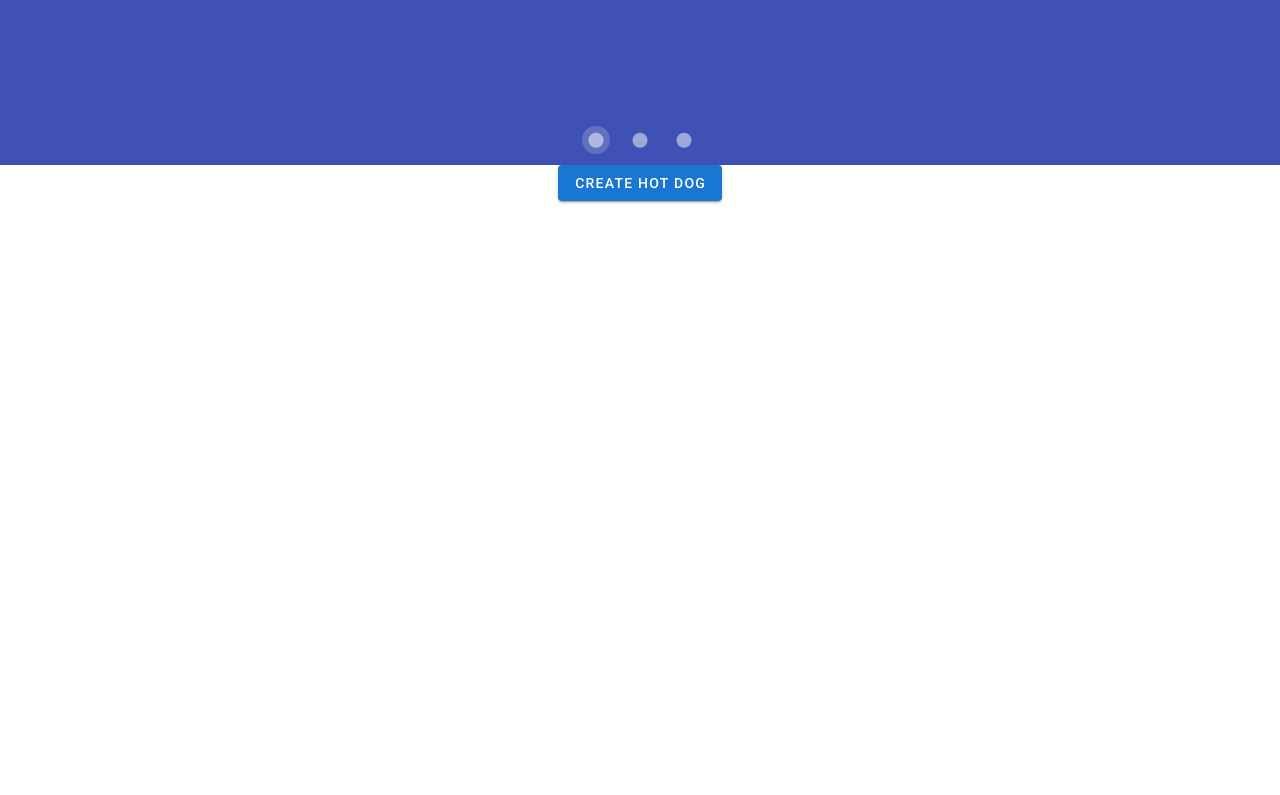
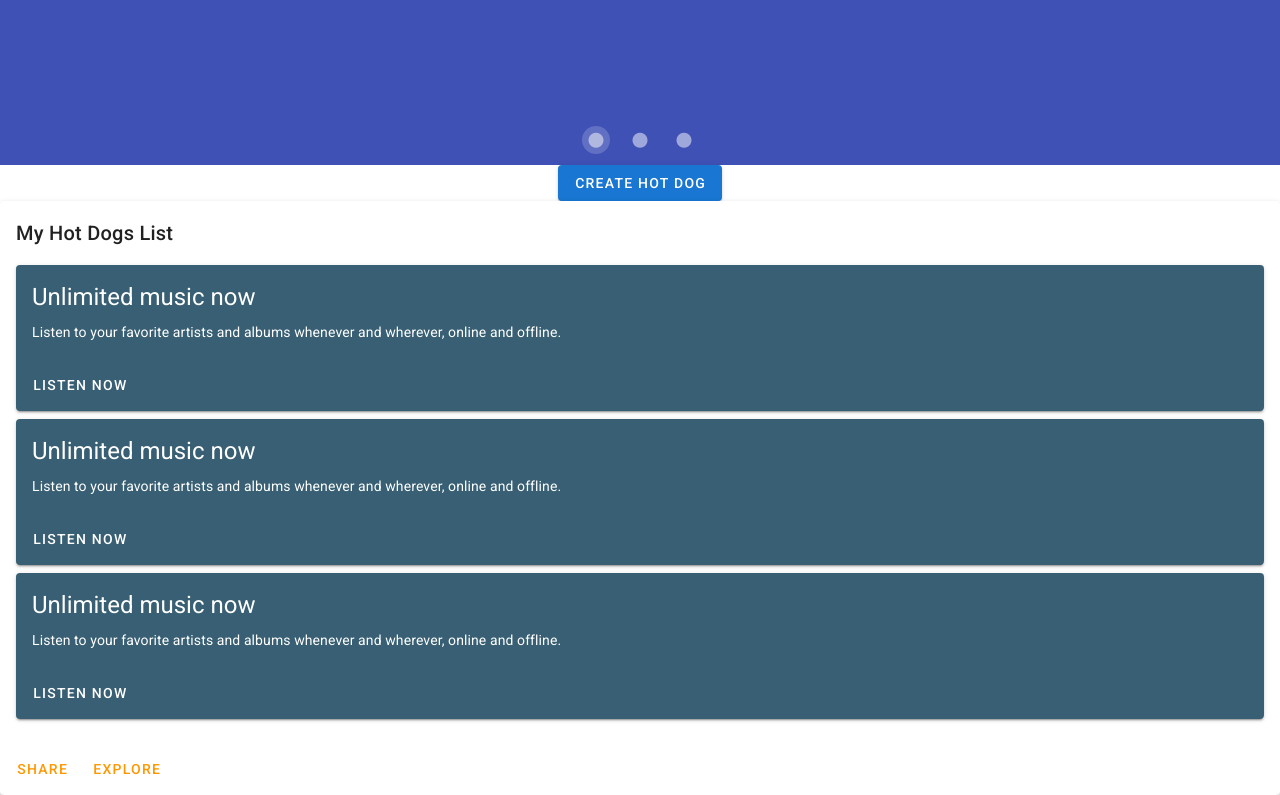
Before and after one commit to Maxrozvora/CrudHotDog, a Vue app in the folder crud-hot-dog/: page / in a window 1280 px wide. Shown: the part 299-1094 px from the top of the page. Before the commit the page ends 800 px from the top, so only its background shows below. Built offline with nearby package versions, Linux system fonts and the light colour scheme.

Commit message:
showing list

```diff
--- a/crud-hot-dog/src/App.vue
+++ b/crud-hot-dog/src/App.vue
@@ -10,6 +10,7 @@
     <v-content>
       <Slider></Slider>
       <Form></Form>
+      <List></List>
     </v-content>
   </v-app>
 </template>
@@ -17,12 +18,12 @@
 <script>
 import Slider from './components/Slider';
 import Form from './components/Form';
+import List from './components/List';
 
 export default {
   name: 'App',
   components: {
-    Slider,
-    Form
+    Slider, Form, List
   },
   data: () => ({
     //
--- a/crud-hot-dog/src/components/List.vue
+++ b/crud-hot-dog/src/components/List.vue
@@ -1,10 +1,36 @@
 <template>
-
+    <v-card>
+    <v-card-title class="text-center fill-height">My Hot Dogs List</v-card-title>
+        <v-card-text>
+            <ListItem v-for="(item, i) in getList" :key="i" :item="item"></ListItem>
+        </v-card-text>
+        <v-card-actions>
+            <v-btn
+                color="orange"
+                text
+            >
+                Share
+            </v-btn>
+            <v-btn
+                color="orange"
+                text
+            >
+                Explore
+            </v-btn>
+        </v-card-actions>
+    </v-card>
 </template>
 
 <script>
+    import ListItem from '../components/ListItem'
     export default {
-        name: "List"
+        name: "List",
+        components:{ListItem},
+        computed: {
+            getList() {
+                return this.$store.state.list
+            }
+        }
     }
 </script>
 
--- a/crud-hot-dog/src/components/ListItem.vue
+++ b/crud-hot-dog/src/components/ListItem.vue
@@ -1,5 +1,14 @@
 <template>
+    <v-card color="#385F73" dark class="mb-2">
+        <v-card-text class="white--text">
+            <div class="headline mb-2">Unlimited music now</div>
+            Listen to your favorite artists and albums whenever and wherever, online and offline.
+        </v-card-text>
 
+        <v-card-actions>
+            <v-btn text>Listen Now</v-btn>
+        </v-card-actions>
+    </v-card>
 </template>
 
 <script>
--- a/crud-hot-dog/src/store.js
+++ b/crud-hot-dog/src/store.js
@@ -5,7 +5,7 @@ Vue.use(Vuex)
 
 export default new Vuex.Store({
   state: {
-    list: []
+    list: [1,2,3]
   },
   mutations: {
 
```
